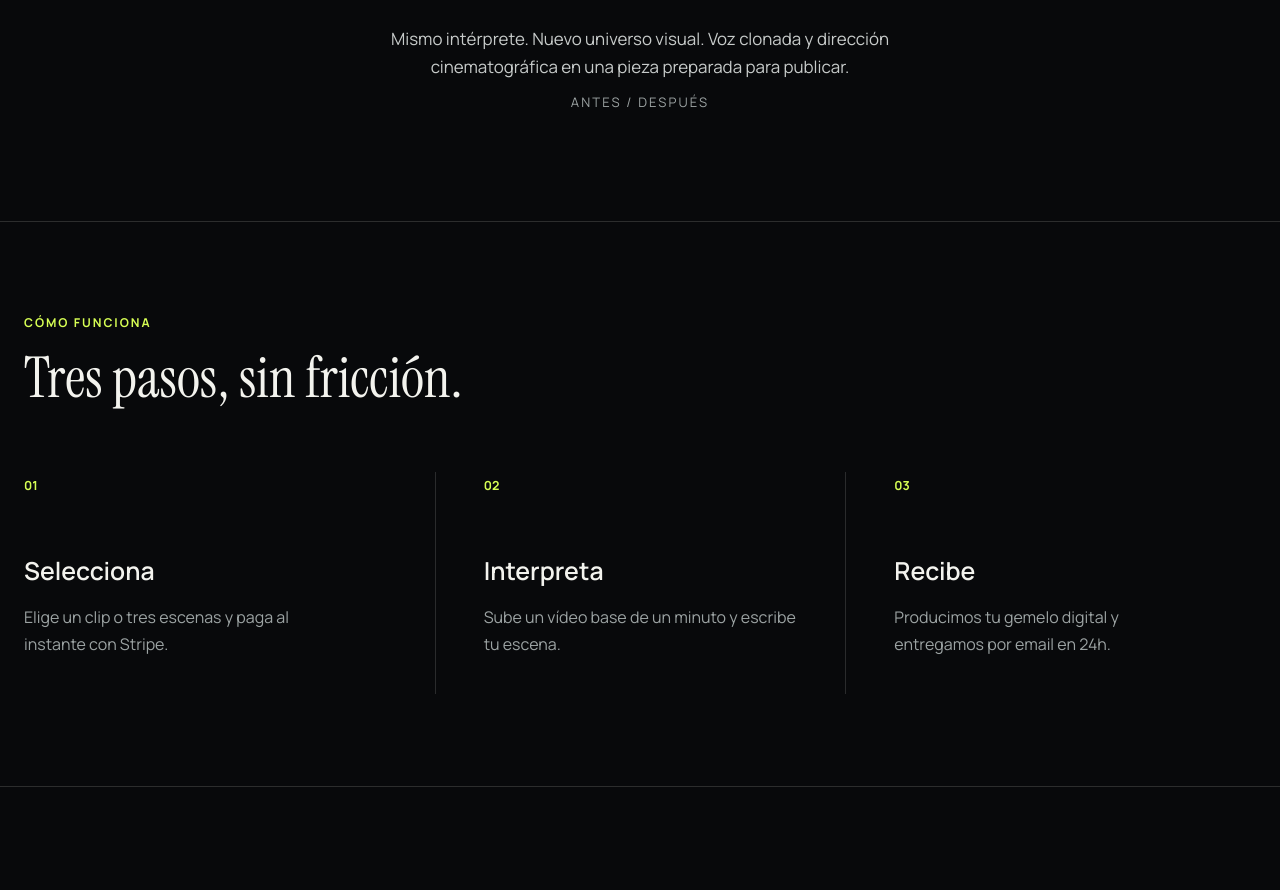
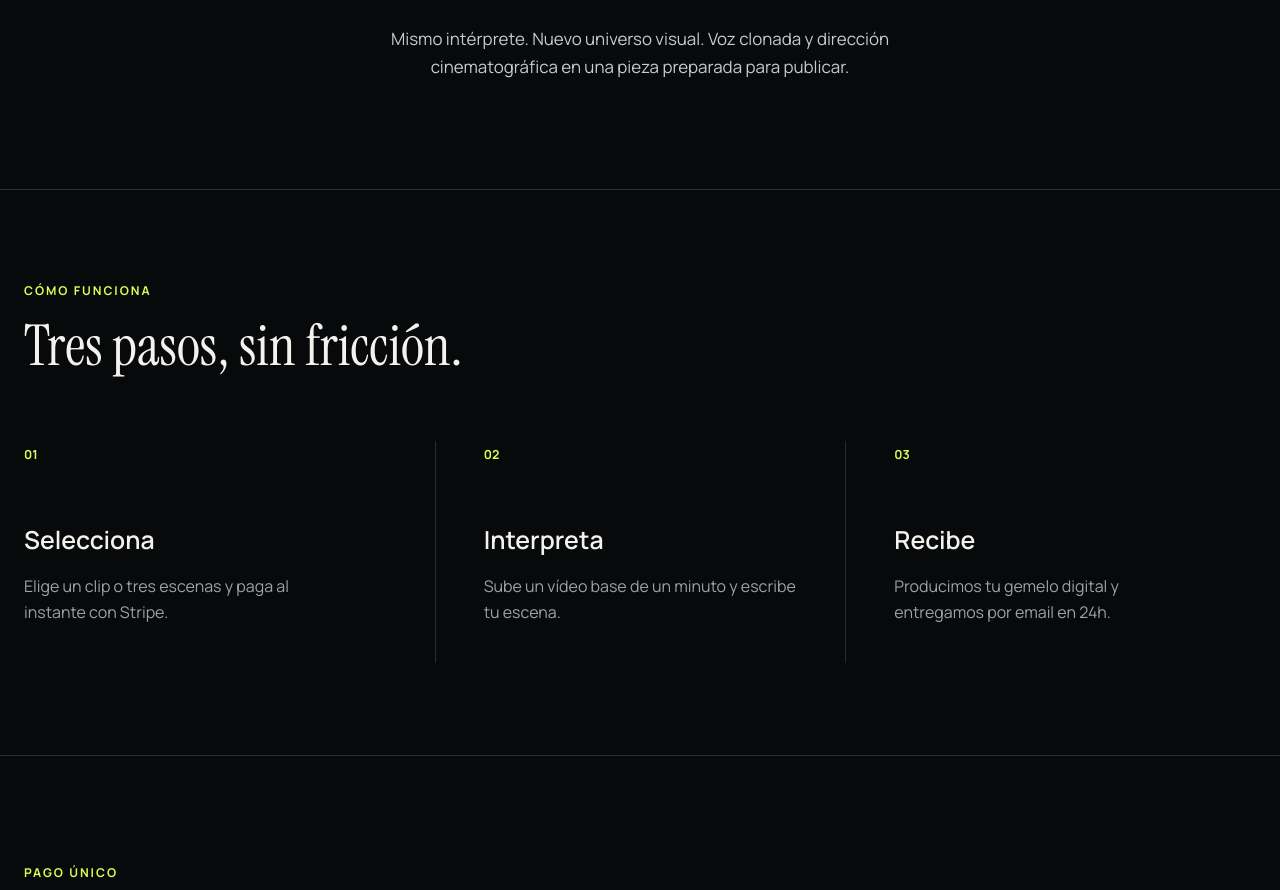
Before and after one commit to carferlopez/reeltwin-ai-mvp, a Next.js app: page / in a window 1280 px wide. Shown: the part 1796-2686 px from the top of the page. Built offline with nearby package versions, Linux system fonts and the light colour scheme; no server answers.

Commit message:
copy: remove 'Antes / Después' text label from slider caption

```diff
--- a/app/page.tsx
+++ b/app/page.tsx
@@ -122,7 +122,6 @@ export default function HomePage() {
             Mismo intérprete. Nuevo universo visual. Voz clonada y dirección
             cinematográfica en una pieza preparada para publicar.
           </p>
-          <span>Antes / Después</span>
         </div>
       </section>
 
```
